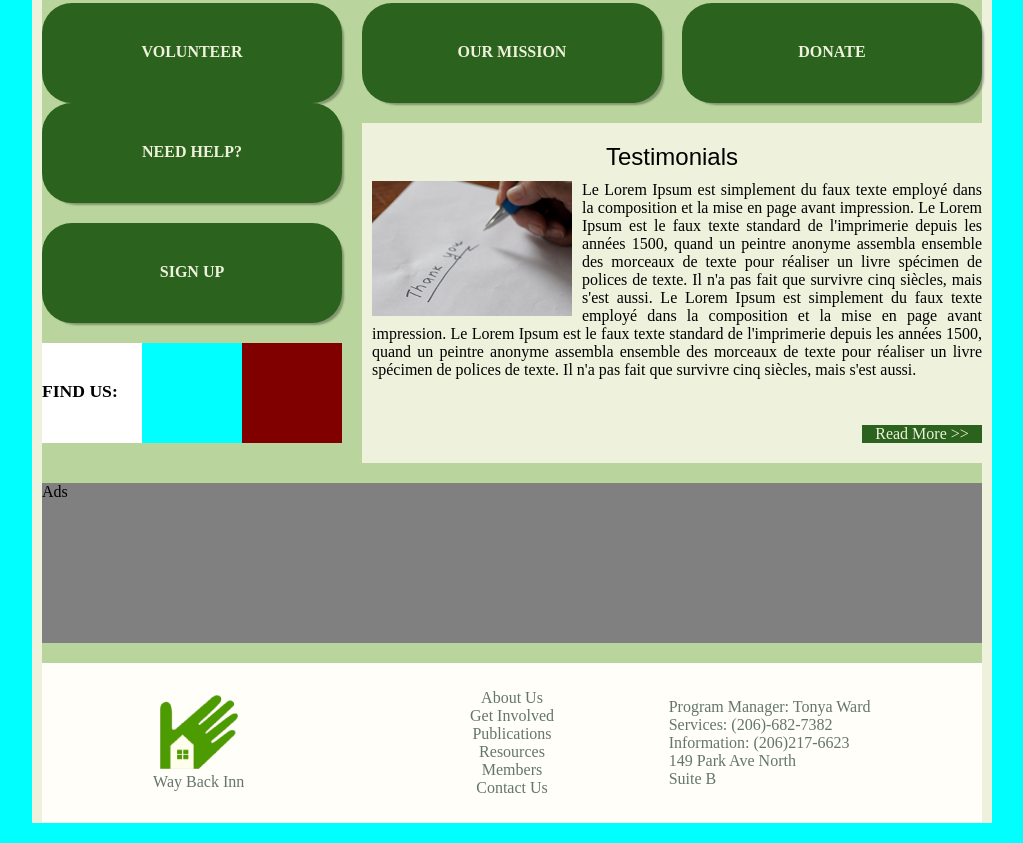
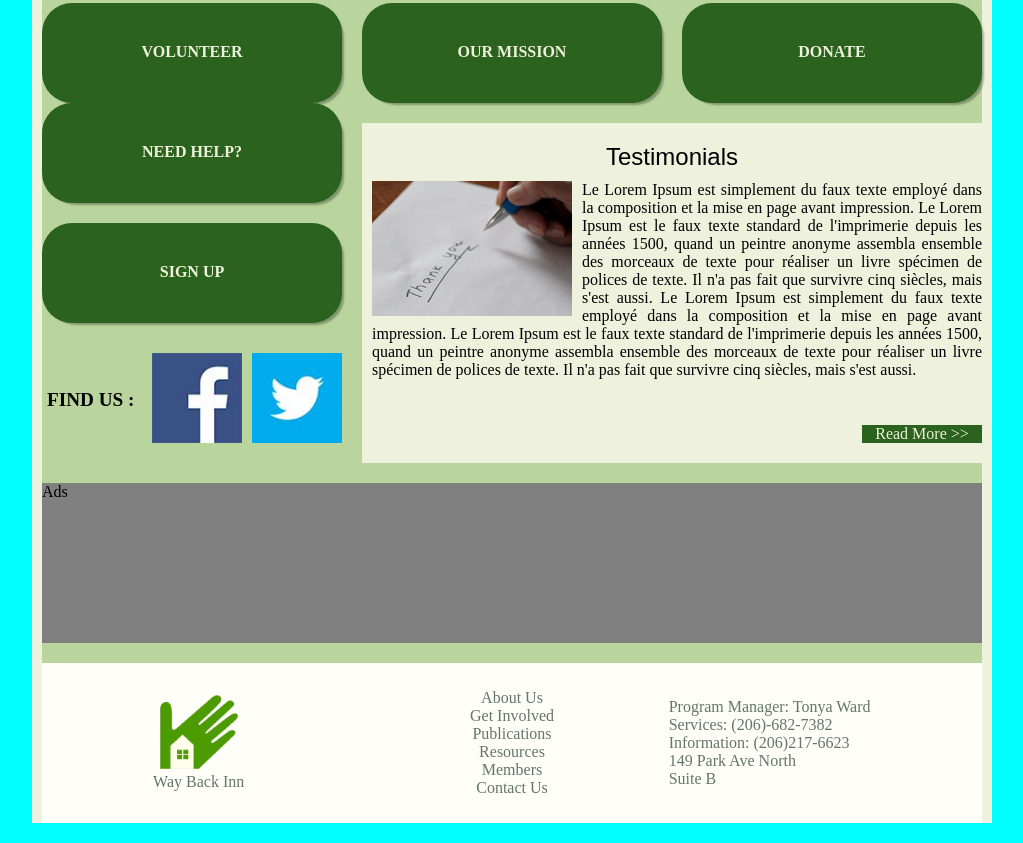
Before and after one commit to Ghebrehiwet/waybackinnhtmltemplate, a plain HTML site: page front-page.html in a window 1280 px wide. Shown: the part 637-1480 px from the top of the page, without its empty margins (128-1151 px from the left). Drawn offline with nearby package versions, Linux system fonts and the light colour scheme.

Commit message:
social networking changes

```diff
--- a/front-page.html
+++ b/front-page.html
@@ -106,9 +106,9 @@
 					<li id="button-five"><a href="#"><p>SIGN UP</p></a></li>
 					<li id="button-six">
 						<div id="social-networking">
-							<div id="find-us"><p><strong>Find Us:</strong></p></div>
-							<div id="facebook"></div>
-							<div id="twitter"></div>
+							<div id="find-us"><p><strong>Find Us :</strong></p></div>
+							<div id="facebook"><img src="images/logo-facebook.jpg" class="social-networking"></div>
+							<div id="twitter"><img src="images/twitter-logo2.jpg" class="social-networking"></div>
 						</div>
 					</li>
 
--- a/style.css
+++ b/style.css
@@ -397,35 +397,45 @@ border-color: #aaab9c #fff #fff #ccc;
 	width:33.33333%;
 	height:100%;
 	float:left;
+	background-color:#B9D59D;
 }
 
 #find-us
 {
-background-color:white;
+
 
 
 }
 #find-us p
 {
-padding-top:38px;
-font-size:1.1em;
+padding-top:46px;
+padding-left:5%;
+font-size:1.2em;
+
 
 
 }
 #facebook
 {
-background-color:cyan;
+
 
 
 }
 
 #twitter
 {
-background-color:maroon;
+
 
 
 }
+.social-networking
+{
+width:90%;
+padding-left:10%;
+padding-top:10px;
 
+
+}
 /*End vertical buttons*/
 
 
```
Also changed, not shown: images/logo-facebook.jpg (added), images/twitter-logo2.jpg (added).
